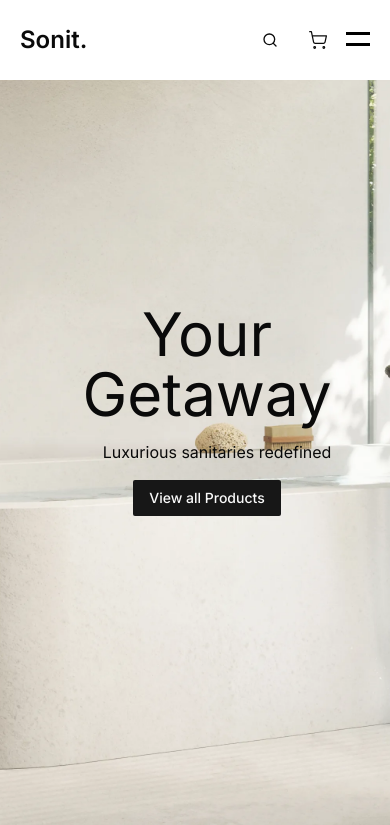
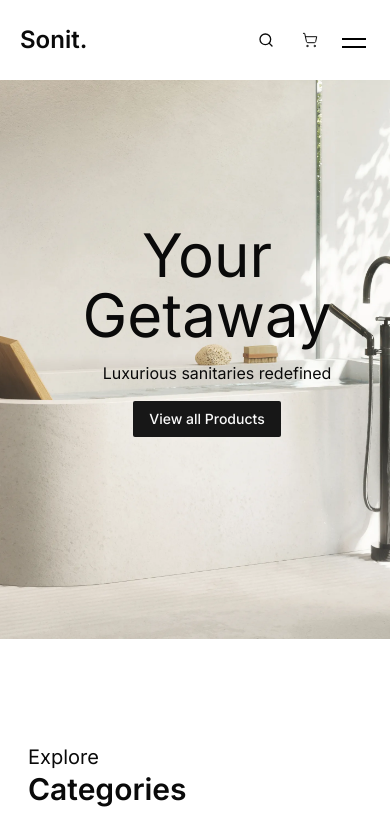
Before and after one commit to Venclise/sonit, a Next.js app: page / in a window 390 px wide. Shown: the top 825 px of the page. Built offline with nearby package versions, Linux system fonts and the light colour scheme.

Commit message:
Enchance the ui

```diff
--- a/components/SearchInput.tsx
+++ b/components/SearchInput.tsx
@@ -37,14 +37,14 @@ export default function LiveSearch() {
 const router = useRouter()
   return (
     <div>
-          <Button variant="ghost" className='cursor-pointer' onClick={() => setIsOpen(true)}>
+          <Button variant="ghost" size="icon-sm" className= 'cursor-pointer' onClick={() => setIsOpen(true)}>
 
         <Search />
       </Button>
       {
         open && (
       <div className="absolute top-0 left-0 h-screen w-full bg-white z-100 py-20 p-10 lg:p-20 ">
-         <Button variant="ghost" className="absolute top-5 right-5" onClick={() => setIsOpen(false)}>
+         <Button variant="ghost" size="icon-sm"  className="absolute top-5 right-5" onClick={() => setIsOpen(false)}>
            <XIcon />
          </Button>
     <div className="relative w-full flex flex-col gap-4">
--- a/components/Sidebar.tsx
+++ b/components/Sidebar.tsx
@@ -27,11 +27,10 @@ export default function Sidebar() {
 
     <div>
         <Sheet>
-  <SheetTrigger>
-       <div className='w-[1.5rem] h-[2rem] flex items-center flex-col gap-2'>
-            <span className='w-full h-[3px] bg-black pointer-events-none'></span>
-            <span className='w-full h-[3px] bg-black pointer-events-none'></span>
-
+  <SheetTrigger className="hover:bg-gray-50 px-1 rounded-md cursor-pointer">
+       <div className='w-[1.5rem] h-[2rem] flex items-center justify-center flex-col gap-1.5'>
+            <span className='w-full h-[2px] bg-black pointer-events-none'></span>
+            <span className='w-full h-[2px] bg-black pointer-events-none'></span>
        </div>
   </SheetTrigger>
 
--- a/components/cart/cart.tsx
+++ b/components/cart/cart.tsx
@@ -35,14 +35,17 @@ export default function Cart() {
   return (
     <div>
       <Sheet >
-        <SheetTrigger className="relative bg-transparent hover:bg-gray-100 h-10 w-10 flex items-center justify-center rounded-lg text-sm cursor-pointer  ">
+        <SheetTrigger  className="relative bg-transparent hover:bg-gray-100 h-10 w-10 flex items-center justify-center rounded-lg text-sm cursor-pointer  ">
           { cart.length ? (
                   <div className="absolute top-0 right-0 text-white bg-black w-5 h-5 font-mono rounded-full  ">
                      {cart.length }
                  </div>
           ) : ("")
           }
-          <ShoppingCart className="w-5 h-5" strokeWidth={1.5} />
+
+
+          <ShoppingCart  className="w-4 h-4 lg:w-5 lg:h-5 " strokeWidth={1.5} />
+
         </SheetTrigger>
         <SheetContent className="z-[100] overflow-y-scroll overflow-x-hidden ">
           <SheetHeader>
--- a/components/dashboard/AddProduct.tsx
+++ b/components/dashboard/AddProduct.tsx
@@ -55,6 +55,11 @@ const router = useRouter()
     if (!productInfo.title || !productInfo.price || !productInfo.description || !productInfo.category || !productInfo.cutprice) {
       toast.error("Please fill in all required fields");
       return;
+    }
+
+    if(productInfo.cutprice < productInfo.price || productInfo.cutprice === productInfo.price ) {
+        toast.error("Cut price can't be less or equal to price")
+        return;
     }
 
     setIsLoading(true);
--- a/components/products/CategoryFilter.tsx
+++ b/components/products/CategoryFilter.tsx
@@ -21,6 +21,7 @@ export default function CategoryFilter() {
   const swiperRef = useRef<SwiperType | null>(null)
 
   const handleChange = (value: string) => {
+
     if (value === "all") {
       router.push("/products")
     } else {
@@ -37,7 +38,6 @@ export default function CategoryFilter() {
         modules={[ A11y]}
         spaceBetween={12}
         slidesPerView="auto"
-
         onSwiper={(swiper) => (swiperRef.current = swiper)}
         className="w-full"
       >
--- a/components/products/ProductCard.tsx
+++ b/components/products/ProductCard.tsx
@@ -23,7 +23,7 @@ export default function ProductCard({ data }: { data: ProductData }) {
   return (
 
     <div
-          className="h-[20rem] md:h-[25rem]  group block relative"
+          className="h-[18rem] md:h-[25rem]  group block relative"
     >
 
     <Link
--- a/components/products/SingleProduct.tsx
+++ b/components/products/SingleProduct.tsx
@@ -65,11 +65,11 @@ export default  function SingleProduct({ product }: { product: Product }) {
      {product.image && (
         <div className='w-full md:w-[50%] lg:w-[40%]  flex flex-col gap-1 '>
 
-         <div className="w-full h-[30rem] lg:w-full lg:h-[30rem] relative  ">
+         <div className="w-full h-[25rem] lg:w-full lg:h-[30rem] relative  ">
           <Swiper
      className='w-full h-full  '
       modules={[Navigation,Pagination]}
-      spaceBetween={100}
+      spaceBetween={5}
       slidesPerView={1}
 
        onSwiper={(swiper) =>{ (swiperRef.current = swiper) ;}}
--- a/sections/Hero.tsx
+++ b/sections/Hero.tsx
@@ -9,7 +9,7 @@ export default function Hero() {
 
 
   return (
-<div className='h-screen w-full relative'>
+<div className='h-[70vh] mt-12 md:mt-0 md:h-screen w-full relative'>
         <Image src="/hero.webp" alt="Image" className='w-full h-full object-cover' fill/>
         <div className='opacity-100 absolute bottom-3 left-3 flex items-center justify-center w-full h-full lg:h-max flex-col gap-4 p-5'>
               <h1 className='text-6xl md:text-8xl text-center'>Your Getaway
--- a/sections/category.tsx
+++ b/sections/category.tsx
@@ -51,7 +51,7 @@ export default function category() {
 
              <SwiperSlide key={id} className='flex text-center items-center flex-col justify-center gap-8 overflow-hidden  cursor-pointer  transition-all   '>
 <Link href={`/products?category=${title}`}>
-                 <div className='w-[14rem] h-[18rem] md:w-[15rem] md:h-[25rem] relative hover:opacity-50 transition-all '>
+                 <div className='w-[13rem] h-[17rem] md:w-[15rem] md:h-[20rem] relative hover:opacity-50 transition-all '>
                      <Image src={img} alt={title} fill className='w-full h-full object-cover'/>
                       </div>
                       <span className='text-lg   text-black '>
```
